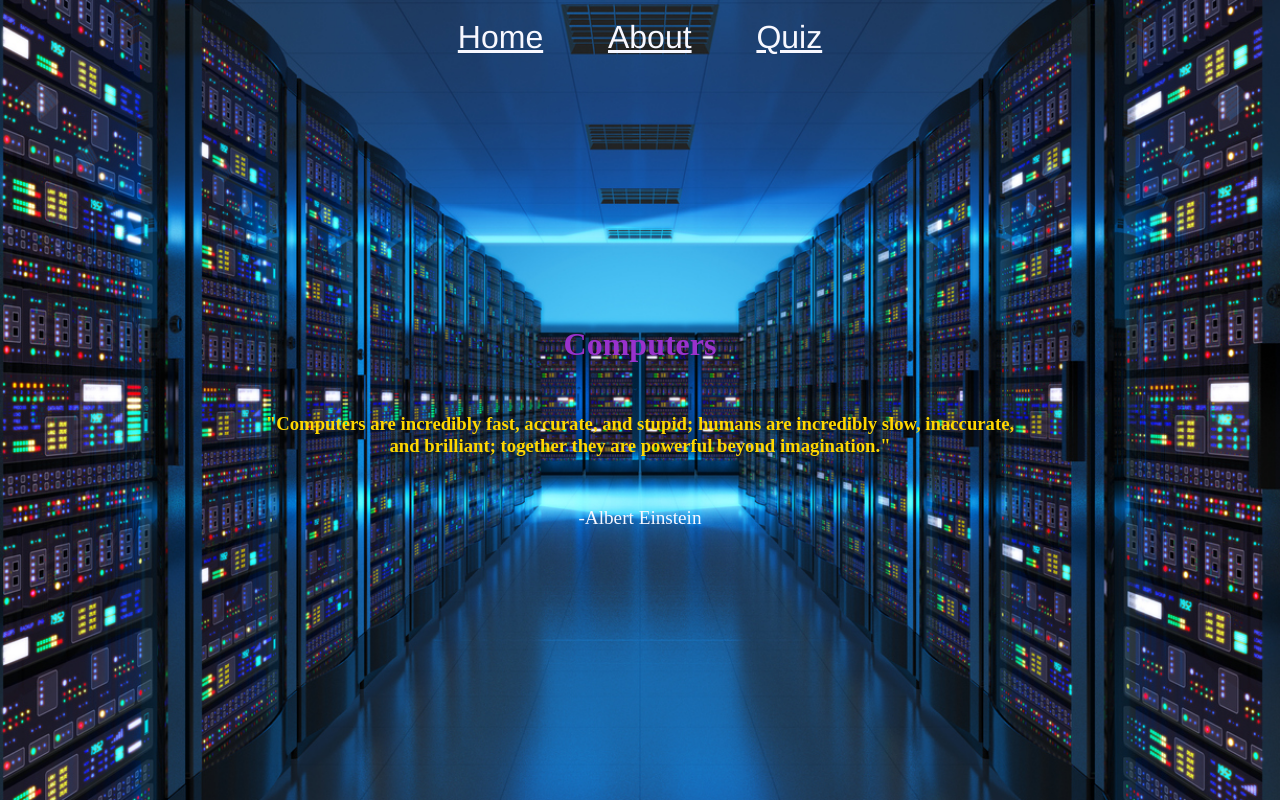
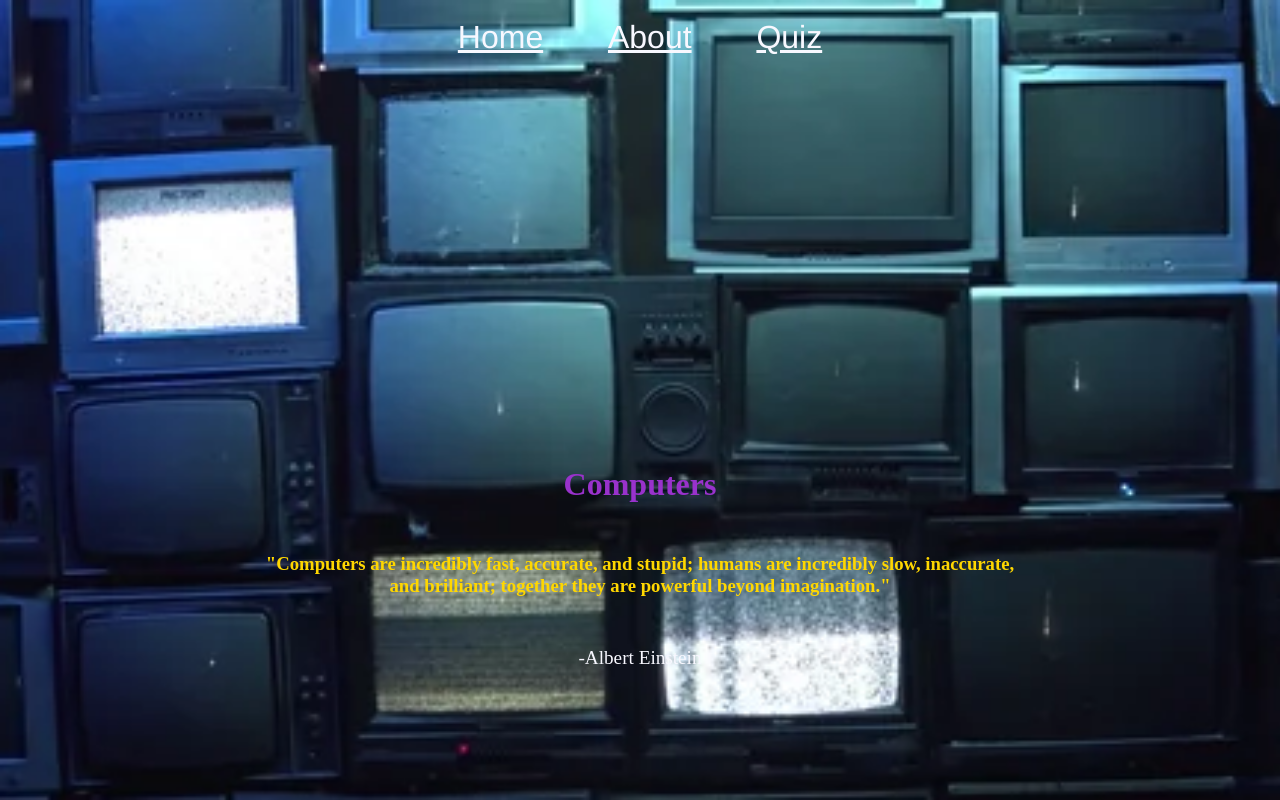
Before and after one commit to Stirling-Silver/Create-A-Website-Project, a plain HTML site: page index.html in a window 1280 px wide. Drawn offline with Linux system fonts and the light colour scheme.

Commit message:
Still gotta work on the about page, just changed the home page image

```diff
--- a/style.css
+++ b/style.css
@@ -1,5 +1,5 @@
 html {
-    background: url("img/Best\ background.jpg") no-repeat center fixed;
+    background: url("img/Home\ page\ real.Jpeg") no-repeat center fixed;
     background-size: cover;
 }
 
@@ -10,7 +10,7 @@ head {
 h1 {
     text-align: center;
     color: darkorchid;
-    margin-top: 270px;
+    margin-top: 410px;
     font-size: xx-large;
     font-weight: bolder;
 }
```
Also changed, not shown: img/Home page real.Jpeg (added).
